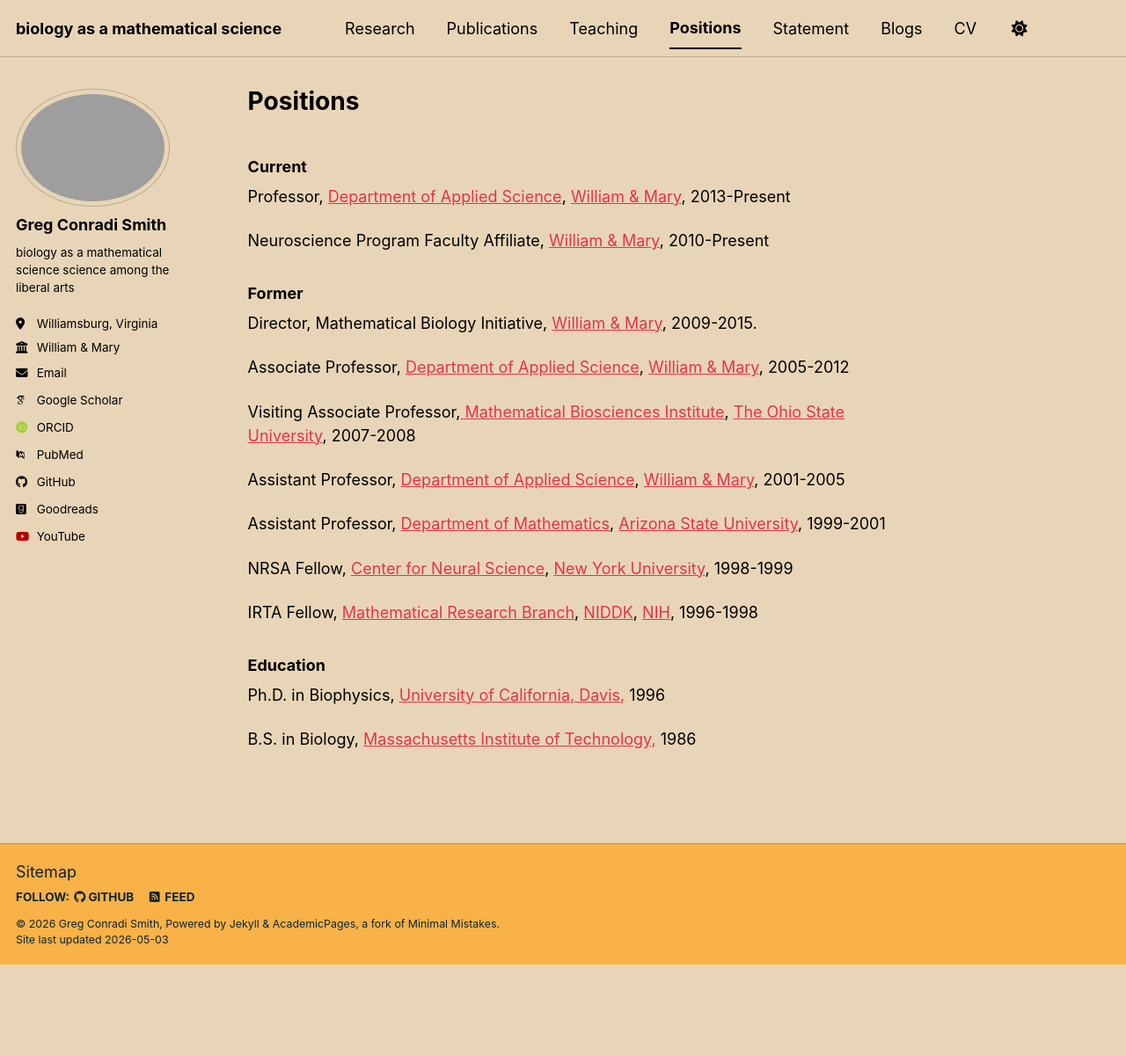
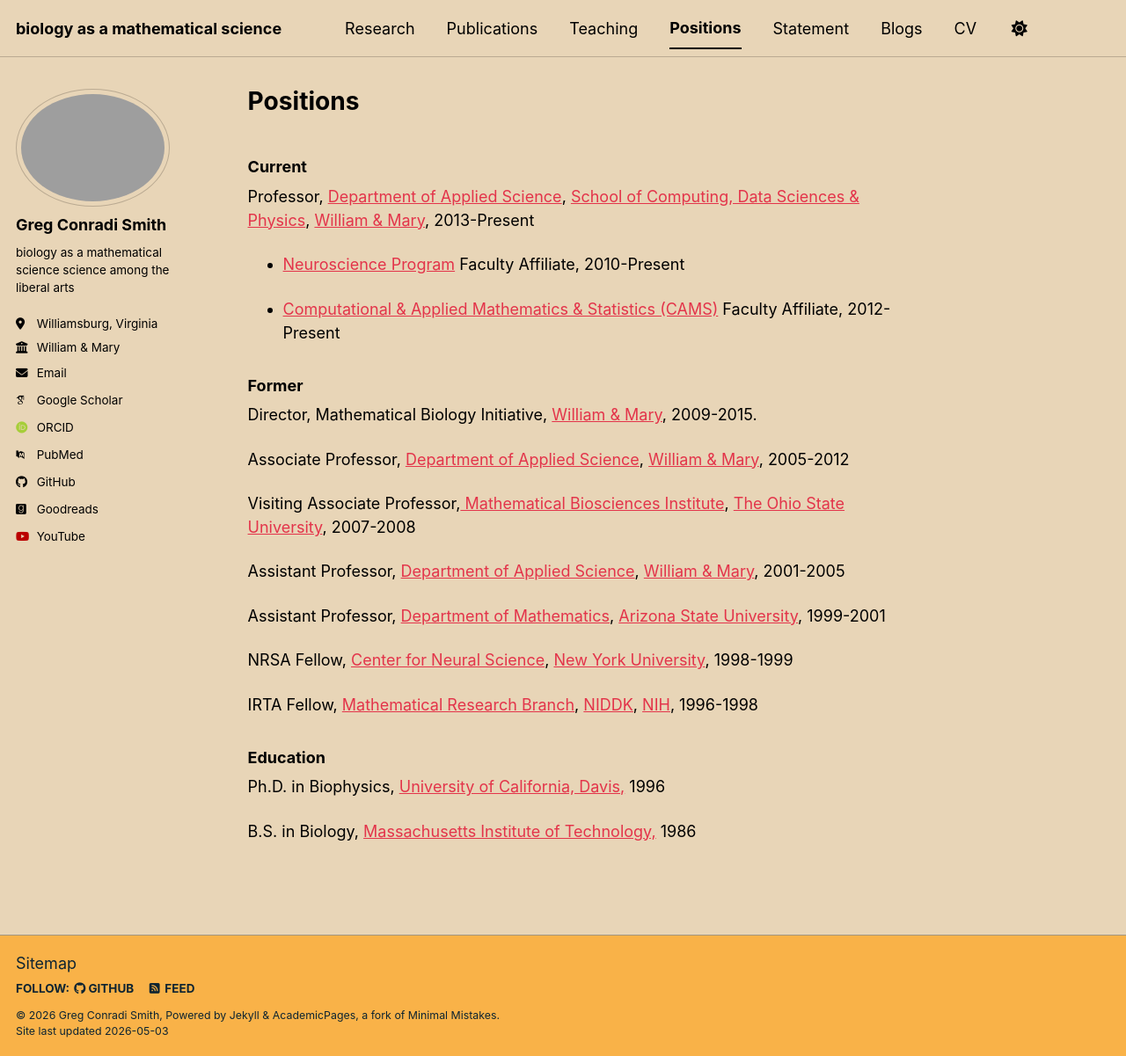
Before and after one commit to gregconradismith/gregconradismith.github.io, a Jekyll site: the page built from _pages/positions.md, in a window 1280 px wide and 1201 px high. Shown: the whole window at 88% size. Built offline with Jekyll 4.4.1, drawn with Linux system fonts in a browser that asks for light colours; some web fonts are replaced; a script bundle is joined from its source files by our own code; library files that are not in the unit come from our copies.

Commit message:
Revise current positions and affiliations
Updated links and formatting for current positions.

```diff
--- a/_pages/positions.md
+++ b/_pages/positions.md
@@ -6,9 +6,11 @@ author_profile: true
 ---
 ### Current
 
-Professor, [Department of Applied Science](http://www.as.wm.edu/), [William & Mary](http://www.wm.edu/), 2013-Present
+Professor, [Department of Applied Science](https://cdsp.wm.edu/applied-science/), [School of Computing, Data Sciences & Physics](https://cdsp.wm.edu), [William & Mary](http://www.wm.edu/), 2013-Present
 
-Neuroscience Program Faculty Affiliate, [William & Mary](http://www.wm.edu/), 2010-Present
+* [Neuroscience Program](https://www.wm.edu/as/neuroscience/) Faculty Affiliate, 2010-Present
+
+* [Computational & Applied Mathematics & Statistics (CAMS)](https://www.wm.edu/as/cams/) Faculty Affiliate, 2012-Present
 
 ### Former
 
```
